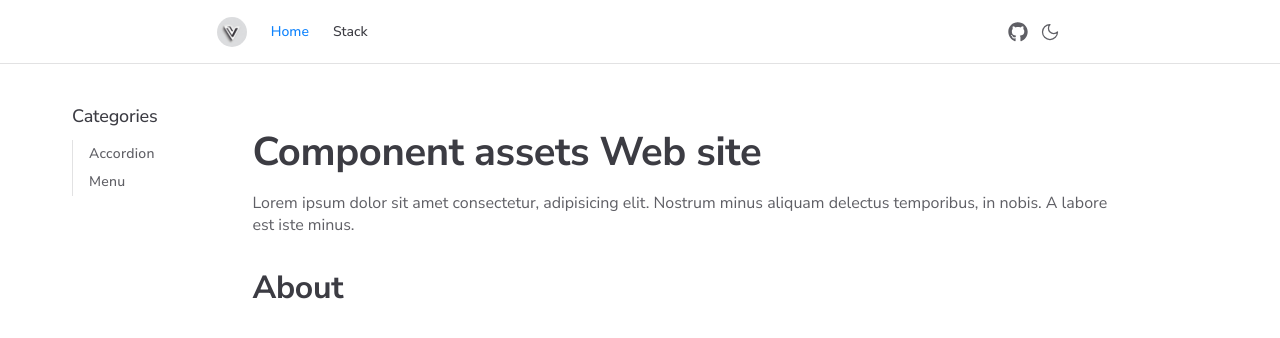
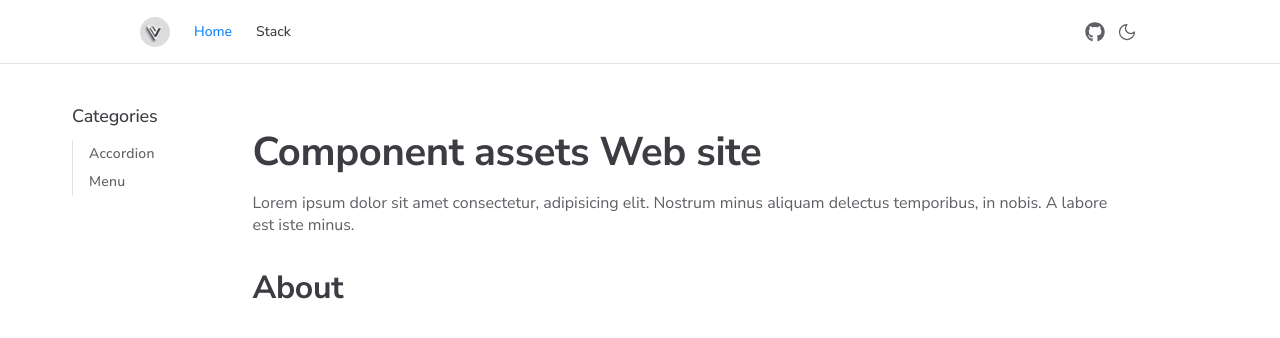
Before and after one commit to H-ymt/component-asset, a Next.js app: page / in a window 1280 px wide. Shown: the top 338 px of the page. Built offline with nearby package versions, Linux system fonts and the light colour scheme.

Commit message:
feat(header): Adjusted header layout

```diff
--- a/components/Header/index.module.scss
+++ b/components/Header/index.module.scss
@@ -4,7 +4,6 @@
   display: flex;
   align-items: center;
   justify-content: center;
-  width: 100%;
   height: var(--header-height);
   border-bottom: 1px solid var(--color-border);
 }
@@ -13,6 +12,9 @@
   display: flex;
   align-items: center;
   justify-content: space-between;
+  width: 95%;
+  max-width: 1000px;
+  margin-inline: auto;
 }
 
 .headerLogo {
--- a/components/Header/index.tsx
+++ b/components/Header/index.tsx
@@ -9,7 +9,6 @@ import styles from "./index.module.scss"
 export default function Header() {
   return (
     <header className={styles.header}>
-      <Container>
       <div className={styles.headerInner}>
         <div className={styles.headerMenu}>
           <Link href="/" className={styles.headerLogo}>
@@ -29,7 +28,6 @@ export default function Header() {
           <ThemeToggle />
         </div>
       </div>
-      </Container>
     </header>
   )
 }
```
Lines whose indentation alone changed are shown as unchanged.
